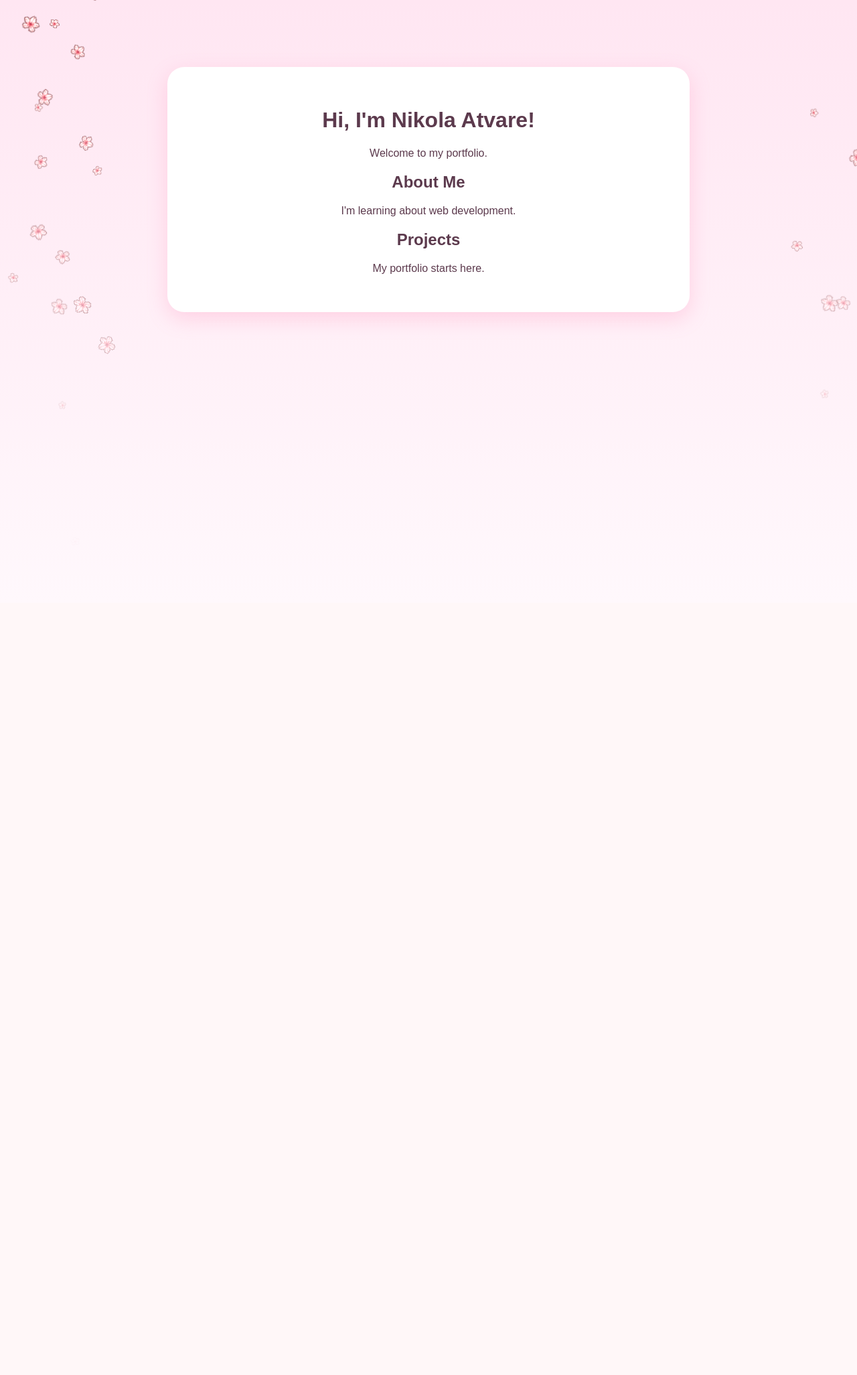
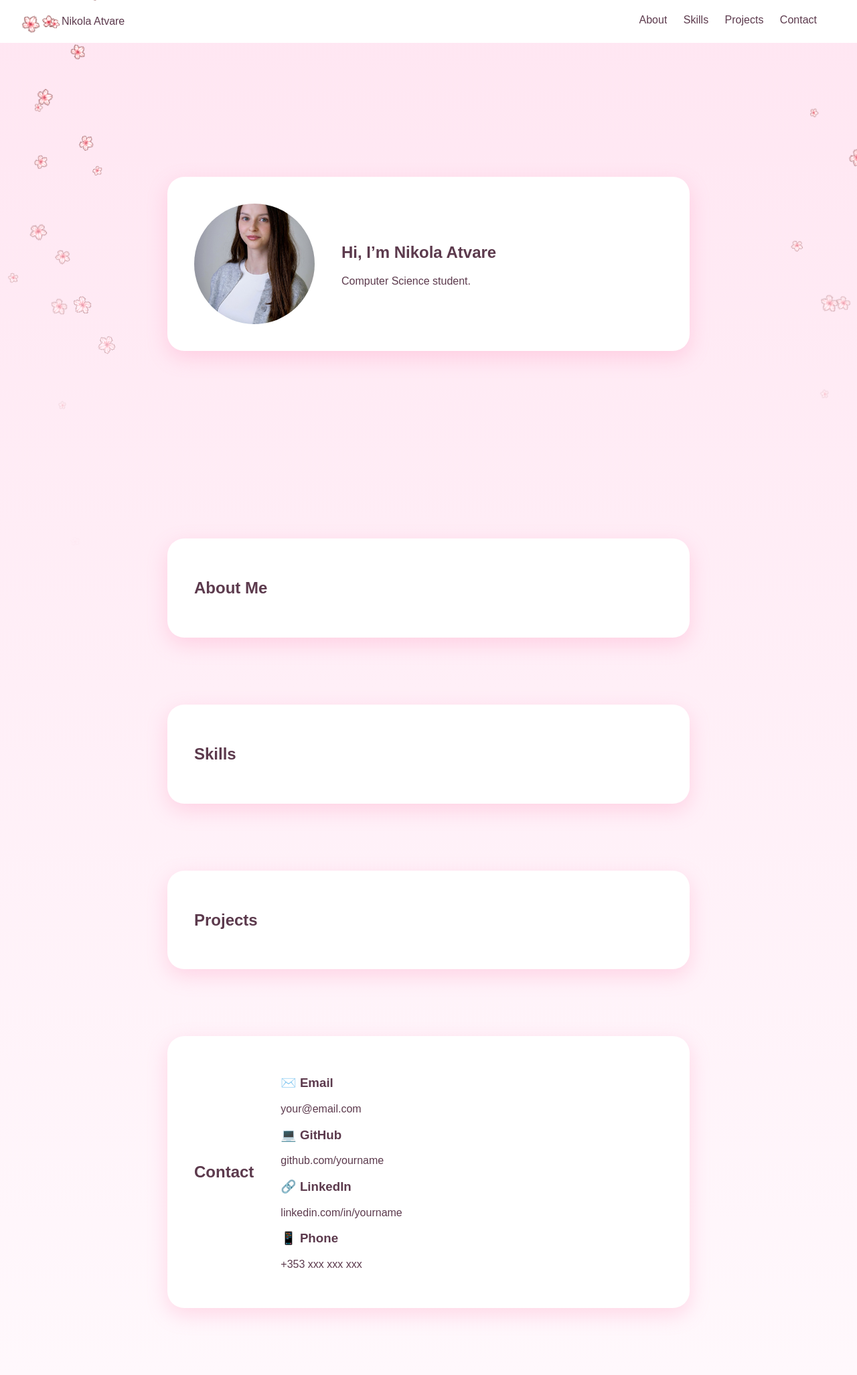
Before and after one commit to nicoleatvare/portfolio, a Django app: page / in a window 1280 px wide. Shown: the whole page at 67% size. Before the commit the page ends 611 px from the top, so only its background shows below. Run offline with Django 5.2, Linux system fonts and the light colour scheme.

Commit message:
added sections in html, edited css, added nav, etc

```diff
--- a/static/css/style.css
+++ b/static/css/style.css
@@ -7,6 +7,64 @@ body {
     overflow-x: hidden;
 }
 
+.navbar {
+    display: flex;
+    justify-content: space-between;
+    align-items: center;
+    padding: 20px 60px;
+    background: white;
+}
+
+.nav-links a {
+    position: relative;
+    display: inline-block;
+    overflow: hidden;
+    margin-left: 20px;
+    text-decoration: none;
+    color: #5c3a4d;
+    transition: color 0.3s ease;
+}
+
+.nav-links a::after {
+    content: "";
+    position: absolute;
+    left: 0;
+    bottom: 0;
+    width: 100%;
+    height: 3px;
+    background: linear-gradient(90deg, #ffb6d9, #ff8fc4, #ffcce6, #ff8fc4);
+    background-size: 200% auto;
+    transform: translateX(-100%);
+    transition: transform 0.5s ease;
+}
+
+.nav-links a:hover {
+    color: #d94f91;
+}
+
+.nav-links a:hover::after {
+    transform: translateX(0%);
+    animation: pink-gradient 3s linear infinite;
+}
+
+.logo {
+    display: flex;
+    align-items: center;
+    gap: 8px;
+}
+
+.logo-petal {
+    width: 24px;
+    height: 24px;
+    object-fit: contain;
+}
+
+.hero {
+    padding-top: 100px;
+    padding-bottom: 80px;
+}
+
+
 .card {
     width: 80%;
     max-width: 700px;
@@ -15,7 +73,33 @@ body {
     background: white;
     border-radius: 25px;
     box-shadow: 0 10px 30px rgba(255, 120, 170, 0.25);
-    text-align: center;
+    display: flex;
+    align-items: center;
+    gap: 40px;
+}
+
+.section-card {
+    width: 80%;
+    max-width: 700px;
+    margin: 100px auto;
+    padding: 40px;
+    background: white;
+    border-radius: 25px;
+    box-shadow: 0 10px 30px rgba(255, 120, 170, 0.25);
+    display: flex;
+    align-items: center;
+    gap: 40px;
+}
+
+.profile-pic {
+    width: 180px;
+    height: 180px;
+    border-radius: 50%;
+    object-fit: cover;
+}
+
+.text {
+    text-align: left;
 }
 
 .petal {
@@ -45,3 +129,15 @@ body {
         opacity: 0;
     }
 }
+
+@keyframes pink-gradient {
+    0% {
+        background-position: 100% 0%;
+    }
+    50% {
+        background-position: 0% 0%;
+    }
+    100% {
+        background-position: 100% 0%;
+    }
+}
--- /dev/null
+++ b/templates/base.html
@@ -0,0 +1,31 @@
+{% load static %}
+
+<!DOCTYPE html>
+<html>
+<head>
+    <title>{% block title %}My Portfolio{% endblock %}</title>
+    <link rel="stylesheet" href="{% static 'css/style.css' %}">
+</head>
+
+<body>
+
+    <nav class="navbar">
+        <div class="logo">
+            <img src="{% static 'images/petal.png' %}" class="logo-petal">
+            <span> Nikola Atvare</span>
+        </div>
+
+        <div class="nav-links">
+            <a href="#about">About</a>
+            <a href="#skills">Skills</a>
+            <a href="#projects">Projects</a>
+            <a href="#contact">Contact</a>
+        </div>
+    </nav>
+
+    {% block content %}
+    {% endblock %}
+
+    <script src="{% static 'js/petals.js' %}"></script>
+</body>
+</html>
--- a/templates/home.html
+++ b/templates/home.html
@@ -1,20 +1,67 @@
-{% load static  %}
+{% extends "base.html" %}
+{% load static %}
 
-<!DOCTYPE html>
-<html>
-    <head>
-        <title> My Portfolio </title>
-        <link rel="stylesheet" href="{% static 'css/style.css' %}">
-    </head>
-    <body>
-        <main class="card">
-            <h1> Hi, I'm Nikola Atvare! </h1>
-            <p> Welcome to my portfolio. </p>
-            <h2> About Me </h2>
-            <p> I'm learning about web development.</p>
-            <h2> Projects </h2>
-            <p> My portfolio starts here. </p>
-        </main>
-        <script src="{% static 'js/petals.js' %}"></script>
-    </body>
-    </html>
+{% block title %}Home | My Portfolio{% endblock %}
+
+{% block content %}
+
+<section class="hero">
+    <div class="card">
+
+        <img src="{% static 'images/headshot.jpeg' %}" class="profile-pic">
+
+        <div class="text">
+            <h1>Hi, I’m Nikola Atvare</h1>
+            <p>Computer Science student.</p>
+        </div>
+
+    </div>
+</section>
+
+<section id="about">
+    <div class="section-card">
+        <h2>About Me</h2>
+    </div>
+</section>
+
+<section id="skills">
+    <div class="section-card">
+        <h2>Skills</h2>
+    </div>
+</section>
+
+<section id="projects">
+    <div class="section-card">
+        <h2>Projects</h2>
+    </div>
+</section>
+
+<section id="contact">
+    <div class="section-card">
+        <h2>Contact</h2>
+        <div class="contact-wrapper">
+            <div class="contact-card">
+                <h3>✉️ Email</h3>
+                <p>your@email.com</p>
+            </div>
+
+            <div class="contact-card">
+                <h3>💻 GitHub</h3>
+                <p>github.com/yourname</p>
+            </div>
+
+            <div class="contact-card">
+                <h3>🔗 LinkedIn</h3>
+                <p>linkedin.com/in/yourname</p>
+            </div>
+
+            <div class="contact-card">
+                <h3>📱 Phone</h3>
+                <p>+353 xxx xxx xxx</p>
+            </div>
+
+        </div>
+    </div>
+</section>
+
+{% endblock %}
```
Also changed, not shown: static/images/headshot.JPEG (added).
